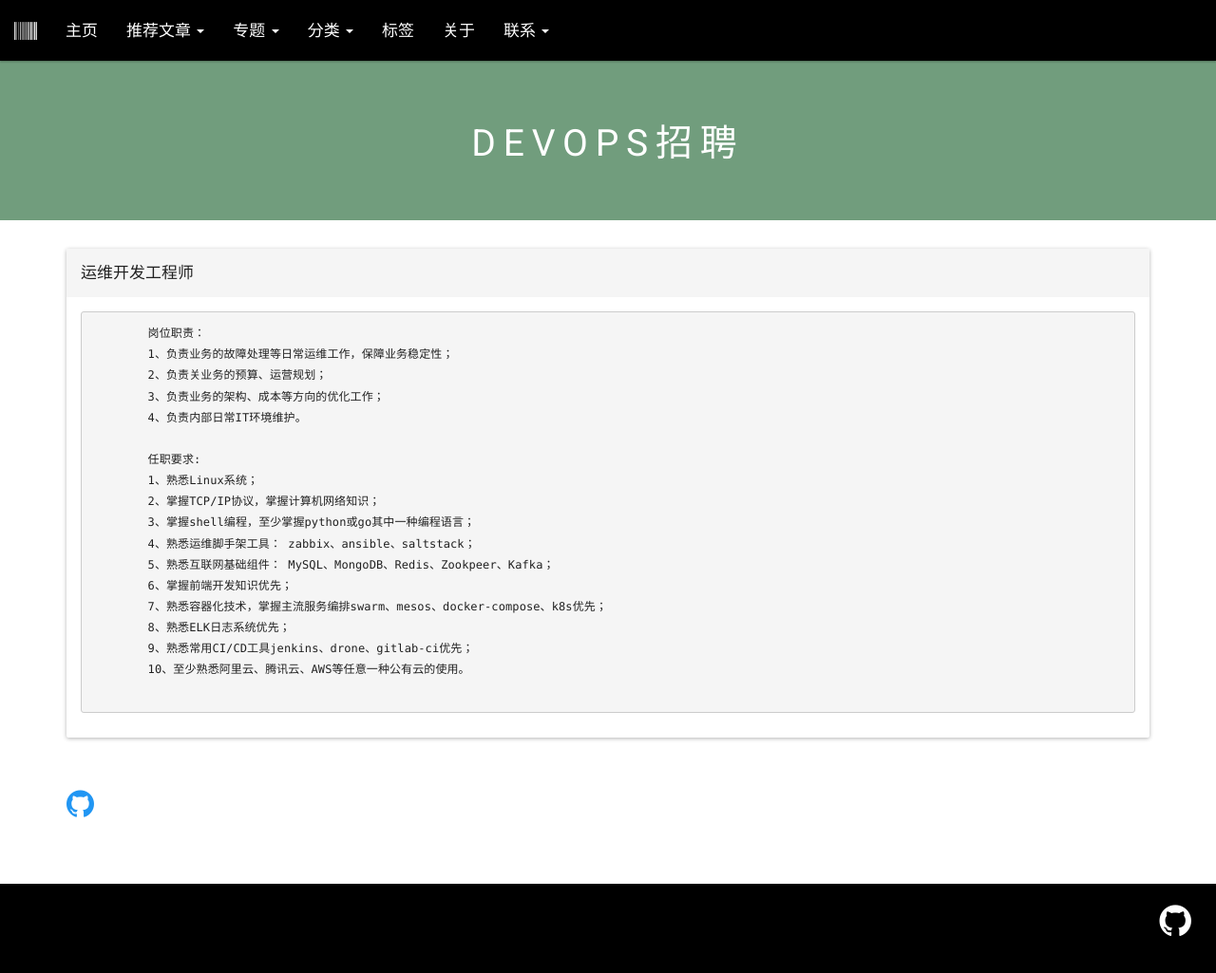
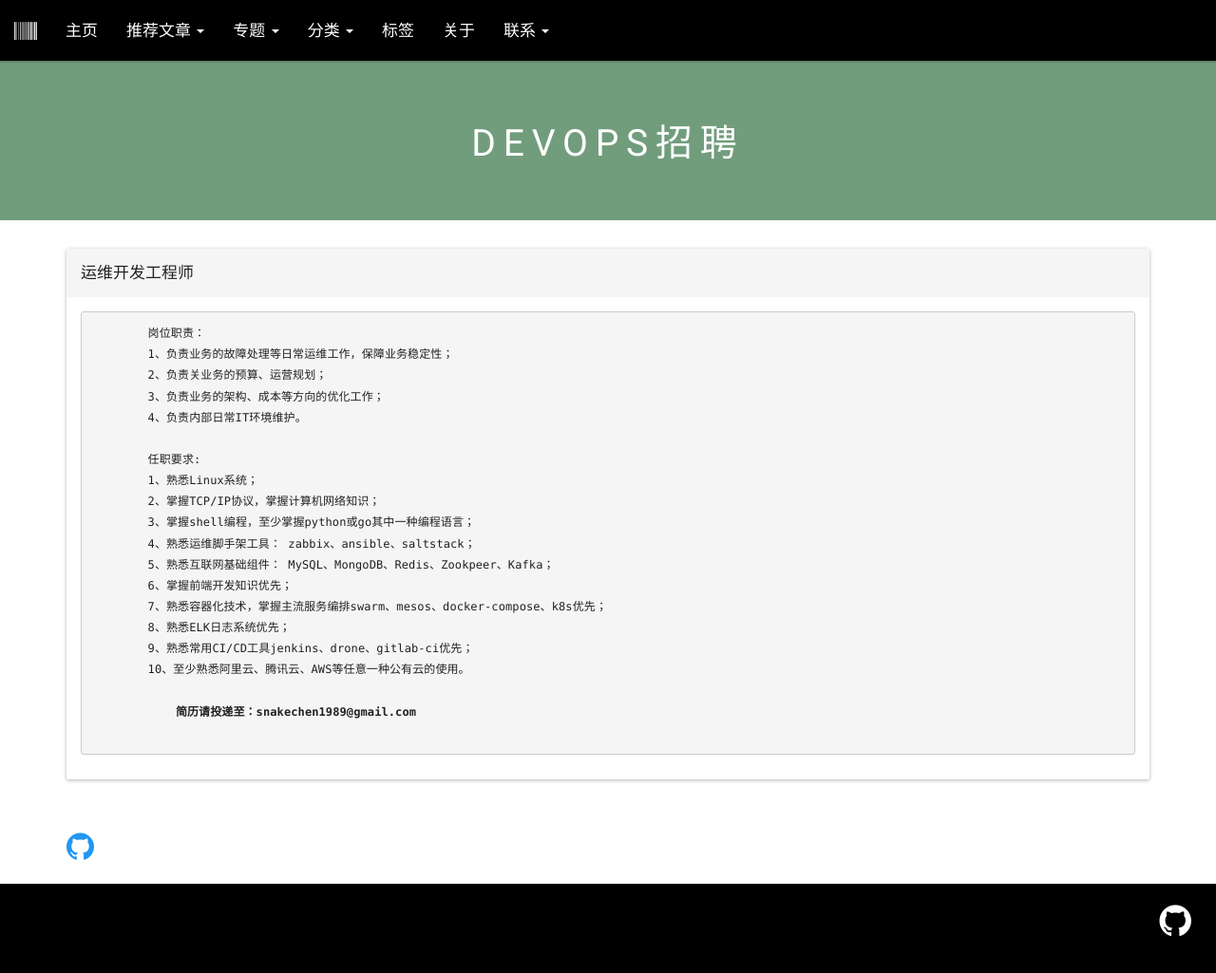
Before and after one commit to FinTechOps/FinTechOps.github.io, a Jekyll site: the page built from _pages/recruit.html, in a window 1280 px wide and 1035 px high. Shown: the top 1025 px of the window at 95% size. Built offline with Jekyll 4.4.1, drawn with Linux system fonts in a browser that asks for light colours.

Commit message:
add user

```diff
--- a/_pages/recruit.html
+++ b/_pages/recruit.html
@@ -27,7 +27,11 @@ permalink: /recruit/
         8、熟悉ELK日志系统优先；
         9、熟悉常用CI/CD工具jenkins、drone、gitlab-ci优先；
         10、至少熟悉阿里云、腾讯云、AWS等任意一种公有云的使用。
+
+            <b>简历请投递至：snakechen1989@gmail.com </b>
         </pre>
+
+
     </div>
 </div>
 
```
